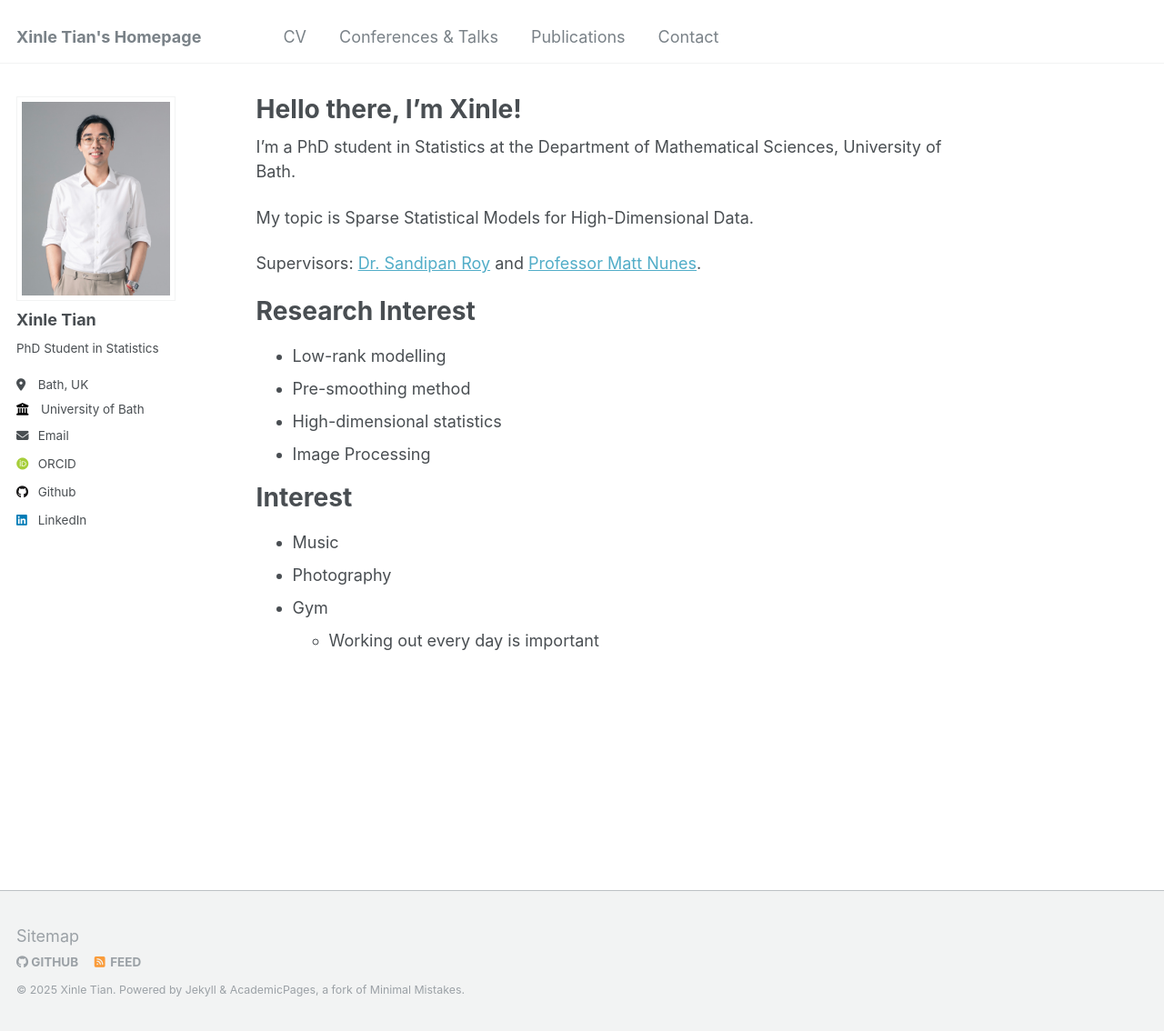
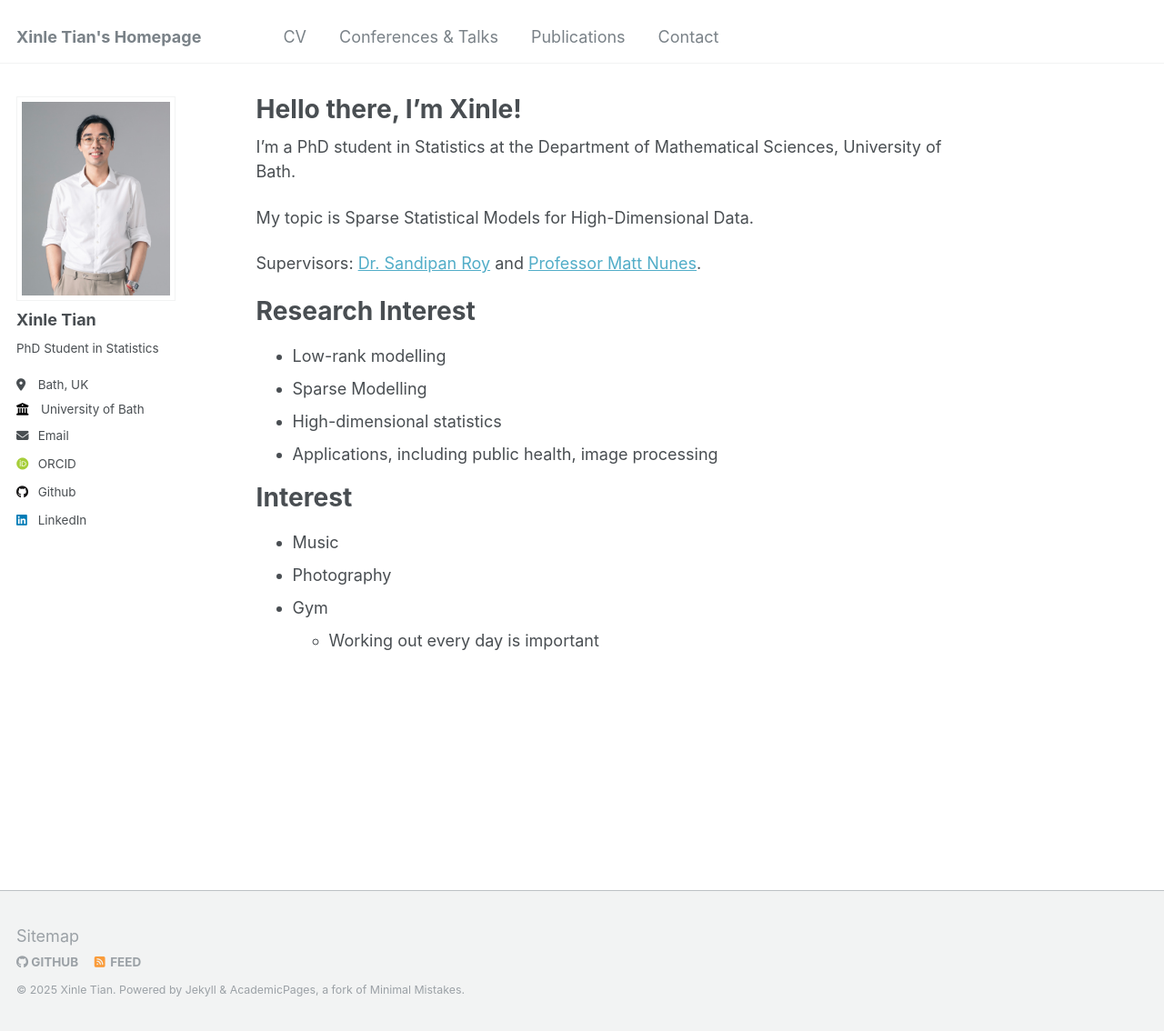
Before and after one commit to xinlet/xinlet.github.io, a Jekyll site: the page built from _pages/about.md, in a window 1280 px wide and 1134 px high. Shown: the whole window at 91% size. Built offline with Jekyll 4.4.1, drawn with Linux system fonts in a browser that asks for light colours; some web fonts are replaced.

Commit message:
Update about.md

```diff
--- a/_pages/about.md
+++ b/_pages/about.md
@@ -16,9 +16,9 @@ Supervisors: [Dr. Sandipan Roy](https://roysandipan.github.io/) and [Professor M
 Research Interest
 ======
 * Low-rank modelling
-* Pre-smoothing method
+* Sparse Modelling
 * High-dimensional statistics
-* Image Processing
+* Applications, including public health, image processing
 
 Interest
 ======
```
